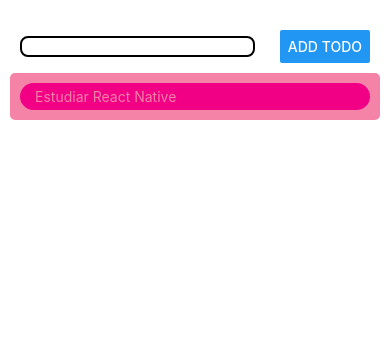
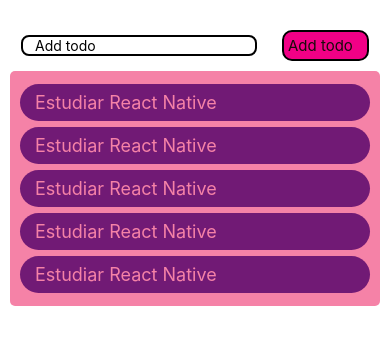
Before and after one commit to MathiasFernandez24/AppFernandez, a React Native app: screen / in a window 390 px wide. Shown: the top 344 px of the page. Built offline with nearby package versions, Linux system fonts and the light colour scheme.

Commit message:
clase3 II

```diff
--- /dev/null
+++ b/Components/ButtonContainer.js
@@ -0,0 +1,28 @@
+import { StyleSheet, Text, View } from 'react-native'
+import React from 'react'
+import { colors } from '../Styles/Colors'
+import { TouchableOpacity } from 'react-native'
+
+const ButtonContainer = () => {
+    return (
+        <TouchableOpacity style={styles.buttonContainer}>
+            <Text style={styles.text}>Add todo</Text>
+        </TouchableOpacity>
+    )
+}
+
+export default ButtonContainer
+
+const styles = StyleSheet.create({
+    buttonContainer: {
+        backgroundColor: colors.rosa,
+        padding: 4,
+        borderRadius: 10,
+        borderWidth: 2,
+        width: "25%",
+    },
+    text: {
+        fontSize: 15,
+        color: colors.negro,
+    }
+})
--- a/Components/Item.js
+++ b/Components/Item.js
@@ -14,12 +14,15 @@
 
 const styles = StyleSheet.create({
     itemContainer: {
-        backgroundColor: colors.rosa,
+        backgroundColor: colors.violeta,
         paddingHorizontal: 15,
         paddingVertical: 5,
         borderRadius: 20,
+        marginVertical: 3,
     },
     text: {
-        color: colors.rosaClaro
+        color: colors.rosaClaro,
+        fontSize: 18,
+        marginVertical: 3,
     }
 })
--- a/Screens/Layout.js
+++ b/Screens/Layout.js
@@ -1,22 +1,32 @@
-import { Button, TextInput, StyleSheet, Text, View } from 'react-native'
-import React from 'react'
+import { TouchableOpacity, Button, TextInput, StyleSheet, Text, View } from 'react-native'
+import { useState } from 'react'
 import Item from '../Components/Item'
 import { colors } from '../Styles/Colors'
+import ButtonContainer from '../Components/ButtonContainer'
 
 const Layout = () => {
+
+    const [input, setInput] = useState("")
+    console.log(input);
+
     return (
         <View style={styles.container}>
             <View style={styles.topContainer}>
                 <TextInput style={styles.input}
+                    placeholder="Add todo"
+                    onChangeText={setInput}
+                    value={input}
                 />
-                <Button title='add todo'
-                />
+                <ButtonContainer />
             </View>
 
 
             <View style={styles.itemList}>
-                <Item item={{ id: 1, text: "Estudiar React Native" }}>
-                </Item>
+                <Item item={{ id: 1, text: "Estudiar React Native" }}>  </Item>
+                <Item item={{ id: 2, text: "Estudiar React Native" }}>  </Item>
+                <Item item={{ id: 3, text: "Estudiar React Native" }}>  </Item>
+                <Item item={{ id: 4, text: "Estudiar React Native" }}>  </Item>
+                <Item item={{ id: 5, text: "Estudiar React Native" }}>  </Item>
             </View>
 
         </View>
@@ -39,12 +49,11 @@
         justifyContent: 'space-around',
         alignItems: 'center',
         padding: 10,
-
     },
     input: {
         borderRadius: 8,
         borderWidth: 2,
-        width: "80%",
+        width: "75%",
         marginRight: 25,
         paddingHorizontal: 12,
     },
@@ -54,4 +63,5 @@
         padding: 10,
         borderRadius: 5,
     }
+
 })
```
